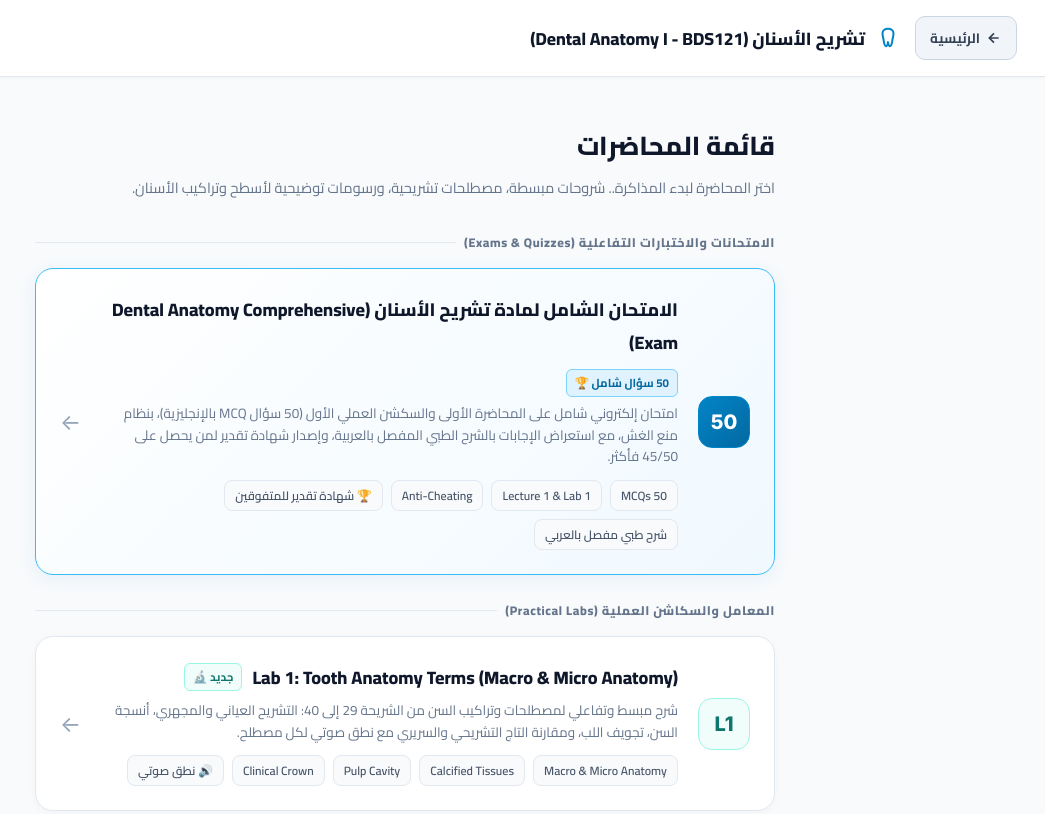
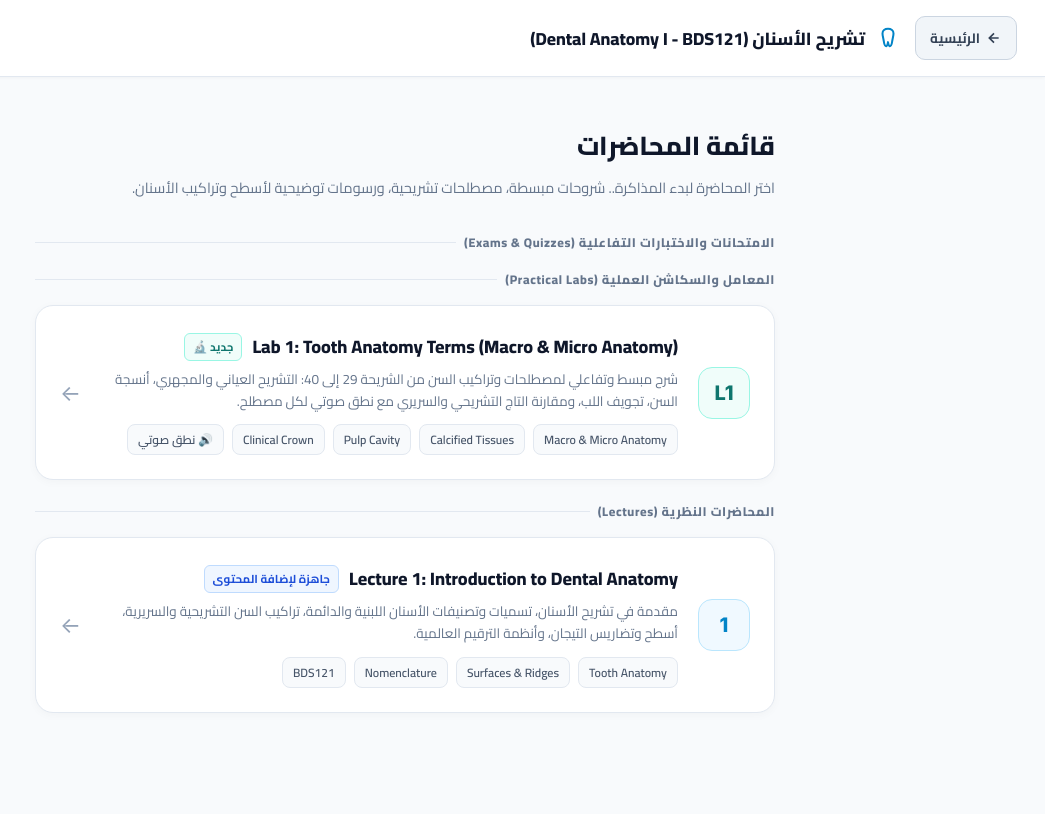
Before and after one commit to mahmedbbvb/Tashheel, a plain HTML site: page dental-anatomy/index.html in a window 1280 px wide. Shown: the top 814 px of the page, without its empty margins (235-1280 px from the left). Drawn offline with Linux system fonts and the light colour scheme.

Commit message:
Update links and layout across index and dental anatomy pages

```diff
--- a/dental-anatomy/index.html
+++ b/dental-anatomy/index.html
@@ -229,27 +229,7 @@
 
     <div class="section-label">الامتحانات والاختبارات التفاعلية (Exams & Quizzes)</div>
 
-    <!-- Exam Card -->
-    <a href="exam.html" class="lecture-card" style="margin-bottom: 24px; border-color: #38bdf8; background: linear-gradient(135deg, #ffffff 0%, #f0f9ff 100%); box-shadow: 0 4px 18px rgba(2, 132, 199, 0.08);">
-      <div class="lecture-num" style="background: linear-gradient(135deg, #0284c7, #0369a1); border-color: #0284c7; color: #ffffff;">50</div>
-      <div class="lecture-details">
-        <div class="lecture-title">
-          <span>الامتحان الشامل لمادة تشريح الأسنان (Dental Anatomy Comprehensive Exam)</span>
-          <span class="badge-status" style="background: #e0f2fe; color: #0369a1; border-color: #7dd3fc;">50 سؤال شامل 🏆</span>
-        </div>
-        <div class="lecture-desc">
-          امتحان إلكتروني شامل على المحاضرة الأولى والسكشن العملي الأول (50 سؤال MCQ بالإنجليزية)، بنظام منع الغش، مع استعراض الإجابات بالشرح الطبي المفصل بالعربية، وإصدار شهادة تقدير لمن يحصل على 45/50 فأكثر.
-        </div>
-        <div class="tags">
-          <span class="tag">50 MCQs</span>
-          <span class="tag">Lecture 1 & Lab 1</span>
-          <span class="tag">Anti-Cheating</span>
-          <span class="tag">🏆 شهادة تقدير للمتفوقين</span>
-          <span class="tag">شرح طبي مفصل بالعربي</span>
-        </div>
-      </div>
-      <div class="arrow">←</div>
-    </a>
+
 
     <div class="section-label">المعامل والسكاشن العملية (Practical Labs)</div>
 
```
Also changed, not shown: dental-anatomy/lab-1/lab.html (+1 -10 lines), dental-anatomy/lecture-1/lecture.html (+0 -12 lines), index.html (+1 -13 lines).
